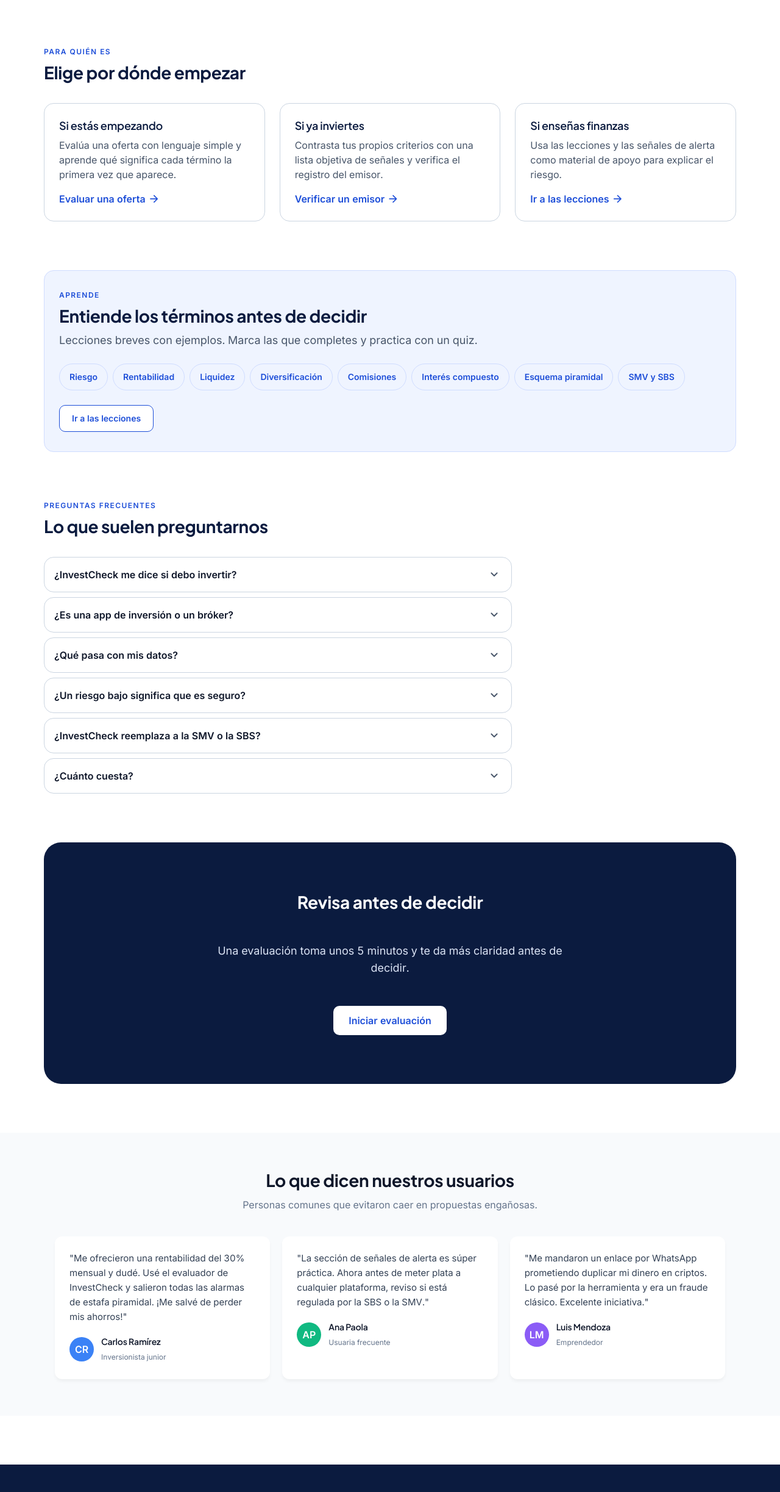
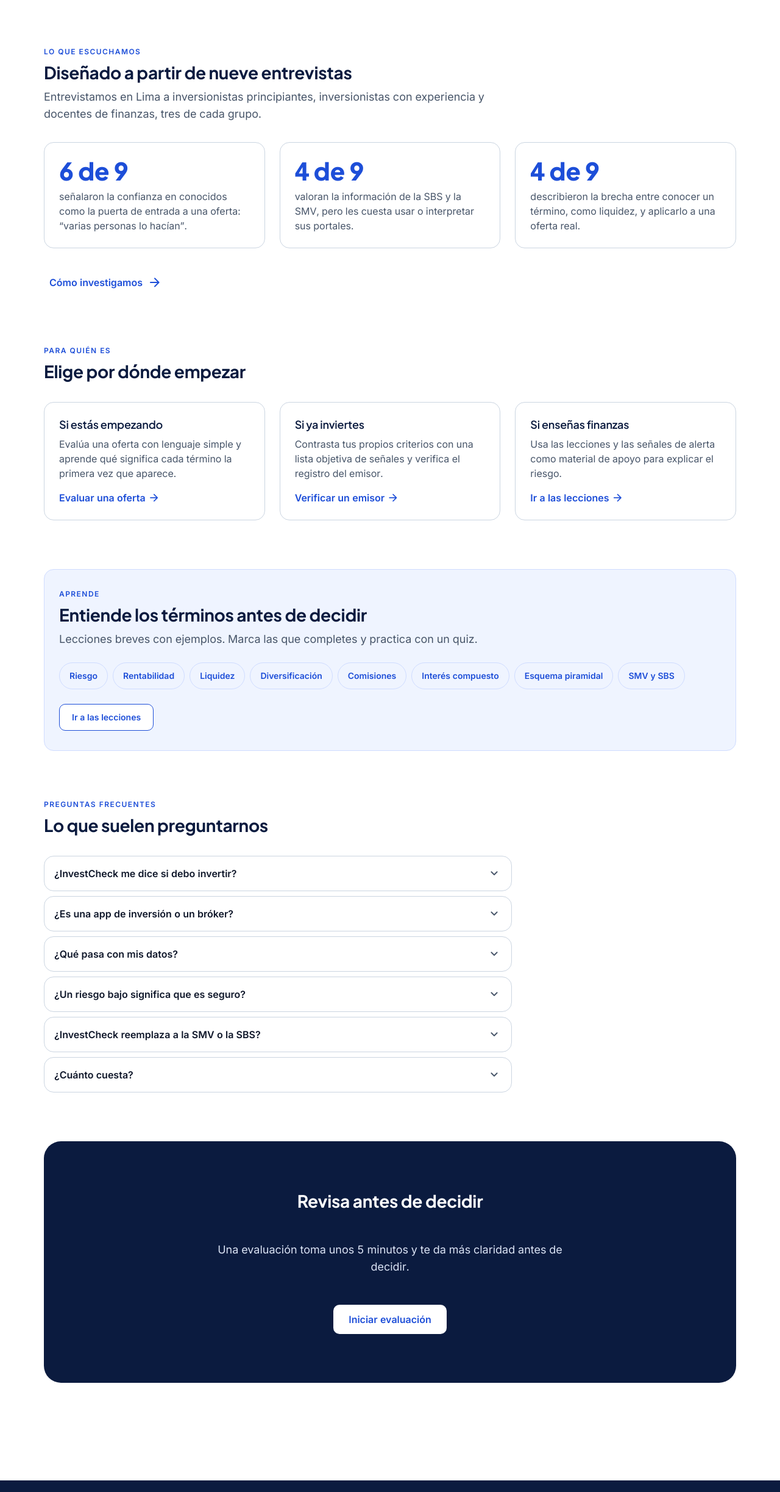
Before and after one commit to dylanbtn3110/Investcheck, a website: page index.html in a window 1280 px wide. Shown: the part 2638-5084 px from the top of the page at 61% size. Drawn offline with nearby package versions, Linux system fonts and the light colour scheme.

Commit message:
fix(landing): reemplazar testimonios inventados por hallazgos de entrevistas
La sección "Lo que dicen nuestros usuarios" mostraba testimonios de
personas ficticias, aunque todavía no hay usuarios ni pruebas de
usabilidad. Además:
- no está entre las secciones del landing del informe (4.3);
- el Affinity Mapping identifica "guiarse por testimonios" como un
  error típico ante fraudes (E7, E8);
- usaba signos de exclamación y frases que la herramienta no puede
  afirmar ("era un fraude clásico");
- tenía colores y tamaños a mano fuera de los tokens, texto menor a
  16 px, un salto de h2 a h4 y quedaba fuera de <main>.

Se reemplaza por "Lo que escuchamos", dentro de <main> y antes de
"Para quién es", con tres patrones de la Tabla 8 del informe (6, 4 y 4
de 9 entrevistas) y un enlace a Nosotros. No incluye nombres de los
entrevistados y solo usa clases existentes (.card, .stat).

```diff
--- a/index.html
+++ b/index.html
@@ -164,6 +164,33 @@
   </div>
 </section>
 
+<section class="section" style="padding-top: 0;" aria-labelledby="escuchamos-title">
+  <div class="container">
+    <div class="section-head">
+      <span class="eyebrow">Lo que escuchamos</span>
+      <h2 id="escuchamos-title">Diseñado a partir de nueve entrevistas</h2>
+      <p>Entrevistamos en Lima a inversionistas principiantes, inversionistas con experiencia y docentes de finanzas, tres de cada grupo.</p>
+    </div>
+    <div class="grid grid-3">
+      <div class="card stat-card">
+        <p class="stat">6 de 9</p>
+        <p>señalaron la confianza en conocidos como la puerta de entrada a una oferta: “varias personas lo hacían”.</p>
+      </div>
+      <div class="card stat-card">
+        <p class="stat">4 de 9</p>
+        <p>valoran la información de la SBS y la SMV, pero les cuesta usar o interpretar sus portales.</p>
+      </div>
+      <div class="card stat-card">
+        <p class="stat">4 de 9</p>
+        <p>describieron la brecha entre conocer un término, como liquidez, y aplicarlo a una oferta real.</p>
+      </div>
+    </div>
+    <div class="btn-row" style="margin-top: var(--space-xl);">
+      <a class="btn btn-tertiary btn-lg" href="nosotros.html#entrevistas">Cómo investigamos <span class="icon" aria-hidden="true">arrow_forward</span></a>
+    </div>
+  </div>
+</section>
+
 <section class="section" style="padding-top: 0;" aria-labelledby="quien-title">
   <div class="container">
     <div class="section-head">
@@ -237,54 +264,6 @@
 </section>
 </main>
 
-<!-- Sección de Testimonios / Casos de Uso -->
-<section class="testimonials-section" style="padding: 60px 20px; background-color: #f8fafc; text-align: center;">
-    <div style="max-width: 1100px; margin: 0 auto;">
-        <h2 style="font-size: 28px; color: #0f172a; margin-bottom: 10px;">Lo que dicen nuestros usuarios</h2>
-        <p style="color: #64748b; margin-bottom: 40px;">Personas comunes que evitaron caer en propuestas engañosas.</p>
-
-        <div style="display: grid; grid-template-columns: repeat(auto-fit, minmax(300px, 1fr)); gap: 20px; text-align: left;">
-
-            <!-- Testimonio 1 -->
-            <div style="background: white; padding: 24px; border-radius: 12px; box-shadow: 0 4px 6px -1px rgba(0,0,0,0.05);">
-                <p style="color: #334155; font-size: 15px; margin-bottom: 16px;">"Me ofrecieron una rentabilidad del 30% mensual y dudé. Usé el evaluador de InvestCheck y salieron todas las alarmas de estafa piramidal. ¡Me salvé de perder mis ahorros!"</p>
-                <div style="display: flex; align-items: center; gap: 12px;">
-                    <div style="width: 40px; height: 40px; background: #3b82f6; border-radius: 50%; color: white; display: flex; align-items: center; justify-content: center; font-weight: bold;">CR</div>
-                    <div>
-                        <h4 style="margin: 0; font-size: 14px; color: #0f172a;">Carlos Ramírez</h4>
-                        <span style="font-size: 12px; color: #64748b;">Inversionista junior</span>
-                    </div>
-                </div>
-            </div>
-
-            <!-- Testimonio 2 -->
-            <div style="background: white; padding: 24px; border-radius: 12px; box-shadow: 0 4px 6px -1px rgba(0,0,0,0.05);">
-                <p style="color: #334155; font-size: 15px; margin-bottom: 16px;">"La sección de señales de alerta es súper práctica. Ahora antes de meter plata a cualquier plataforma, reviso si está regulada por la SBS o la SMV."</p>
-                <div style="display: flex; align-items: center; gap: 12px;">
-                    <div style="width: 40px; height: 40px; background: #10b981; border-radius: 50%; color: white; display: flex; align-items: center; justify-content: center; font-weight: bold;">AP</div>
-                    <div>
-                        <h4 style="margin: 0; font-size: 14px; color: #0f172a;">Ana Paola</h4>
-                        <span style="font-size: 12px; color: #64748b;">Usuaria frecuente</span>
-                    </div>
-                </div>
-            </div>
-
-            <!-- Testimonio 3 -->
-            <div style="background: white; padding: 24px; border-radius: 12px; box-shadow: 0 4px 6px -1px rgba(0,0,0,0.05);">
-                <p style="color: #334155; font-size: 15px; margin-bottom: 16px;">"Me mandaron un enlace por WhatsApp prometiendo duplicar mi dinero en criptos. Lo pasé por la herramienta y era un fraude clásico. Excelente iniciativa."</p>
-                <div style="display: flex; align-items: center; gap: 12px;">
-                    <div style="width: 40px; height: 40px; background: #8b5cf6; border-radius: 50%; color: white; display: flex; align-items: center; justify-content: center; font-weight: bold;">LM</div>
-                    <div>
-                        <h4 style="margin: 0; font-size: 14px; color: #0f172a;">Luis Mendoza</h4>
-                        <span style="font-size: 12px; color: #64748b;">Emprendedor</span>
-                    </div>
-                </div>
-            </div>
-
-        </div>
-    </div>
-</section>
-
 <footer class="site-footer on-dark">
   <div class="container">
     <div class="footer-grid">
```
